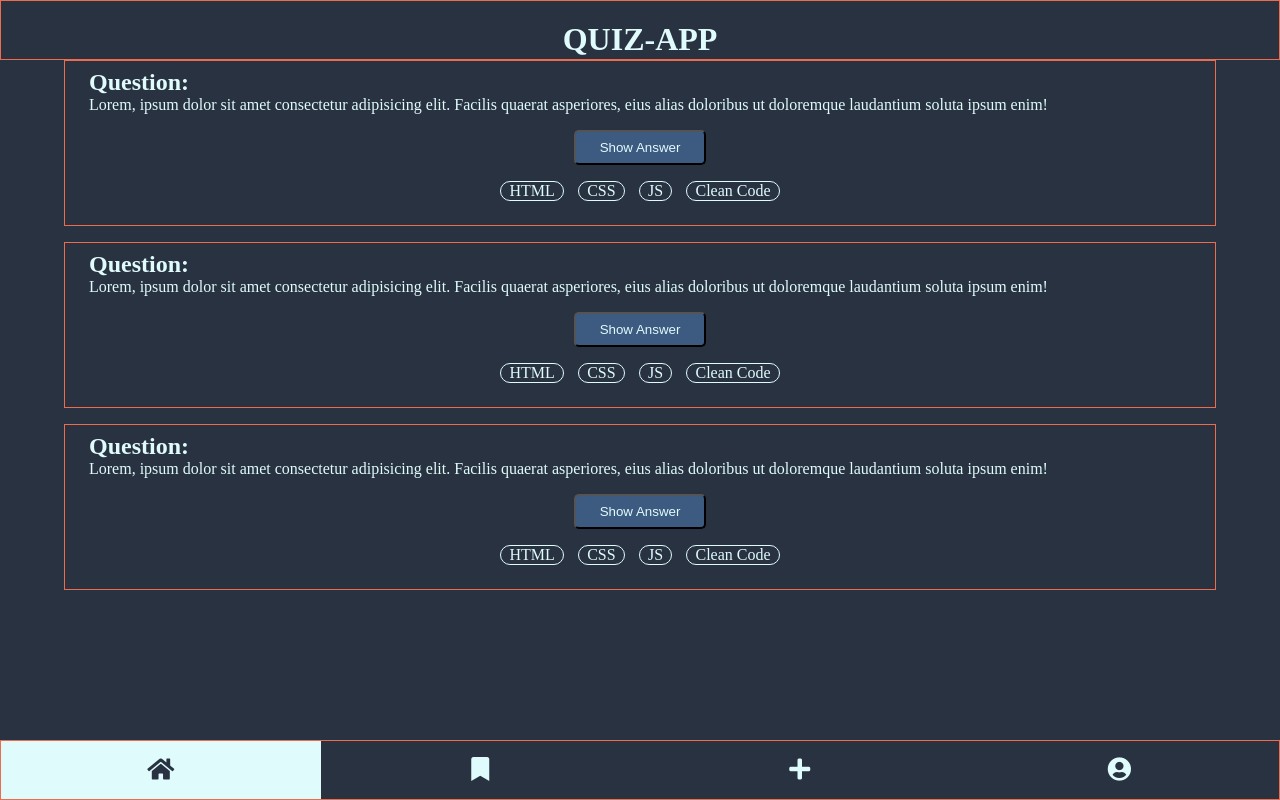
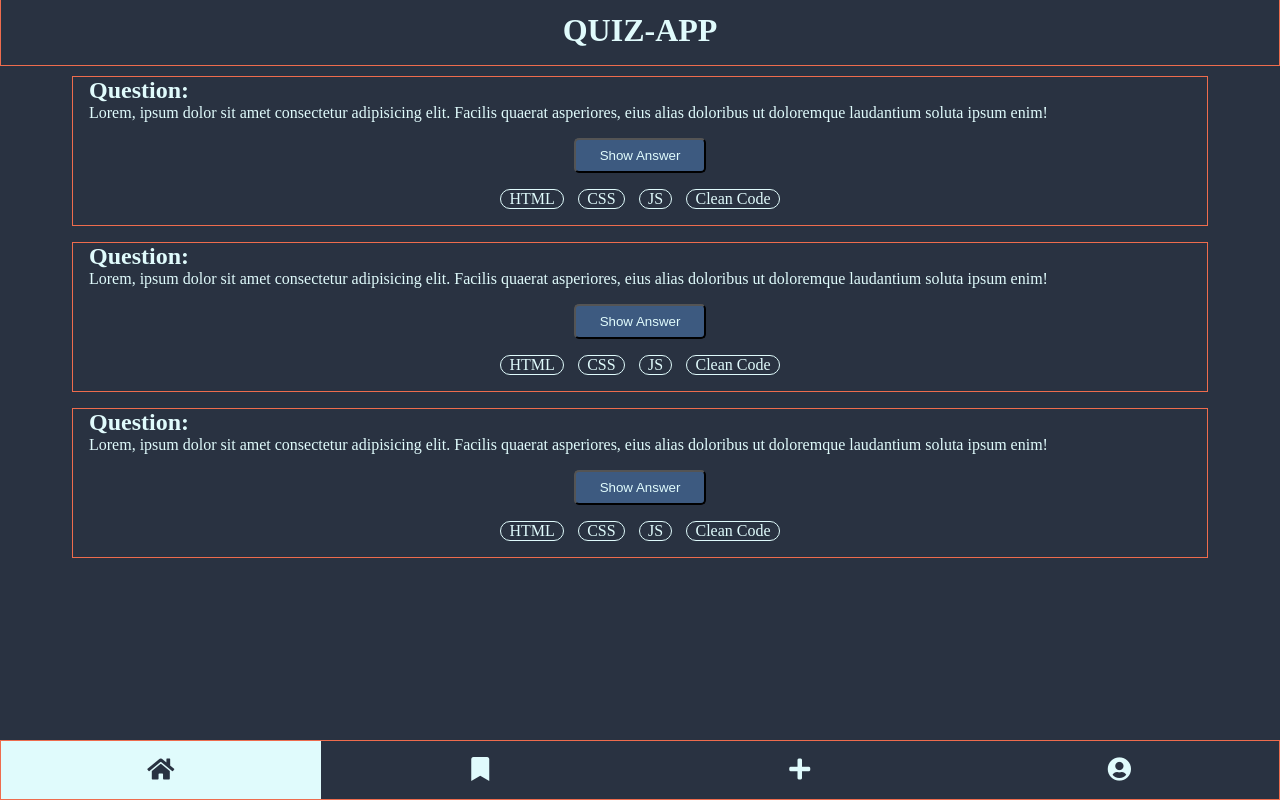
Before and after one commit to PReichetanz/quiz-app, a plain HTML site: page index.html in a window 1280 px wide. Drawn offline with Linux system fonts and the light colour scheme.

Commit message:
Fix h1 layout - overlapping with section

```diff
--- a/styles/base.css
+++ b/styles/base.css
@@ -8,6 +8,7 @@ body {
   background-color: var(--color-darkblue);
   color: var(--color-light);
   margin: 0;
+  padding: 0;
   display: grid;
   grid-template-rows: 60px auto 60px;
   height: 100vh;
@@ -17,6 +18,7 @@ h1 {
   text-align: center;
   border: 1px solid var(--color-red);
   margin: 0;
-  padding: 1.25rem;
+  padding: 1rem;
   text-transform: uppercase;
+  align-self: center;
 }
--- a/styles/components/card.css
+++ b/styles/components/card.css
@@ -2,7 +2,7 @@
 
 .card {
   border: 1px solid var(--color-red);
-  padding: 0.5rem;
+  margin: 0.5rem;
 }
 
 .card__question {
--- a/styles/components/questionArea.css
+++ b/styles/components/questionArea.css
@@ -6,6 +6,6 @@
 
 .questions {
   width: 90%;
-  margin: 0 auto;
+  margin: 0.5rem auto 0;
   overflow-y: auto;
 }
```
